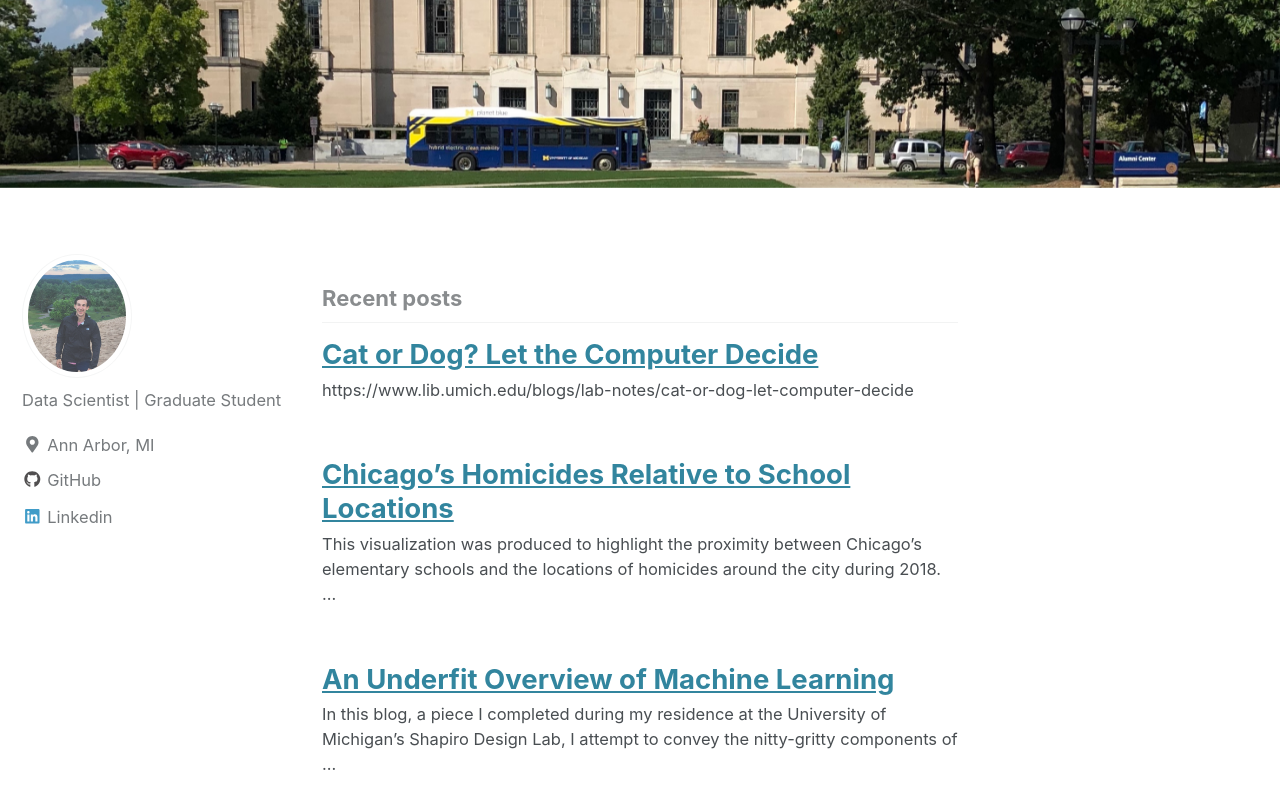
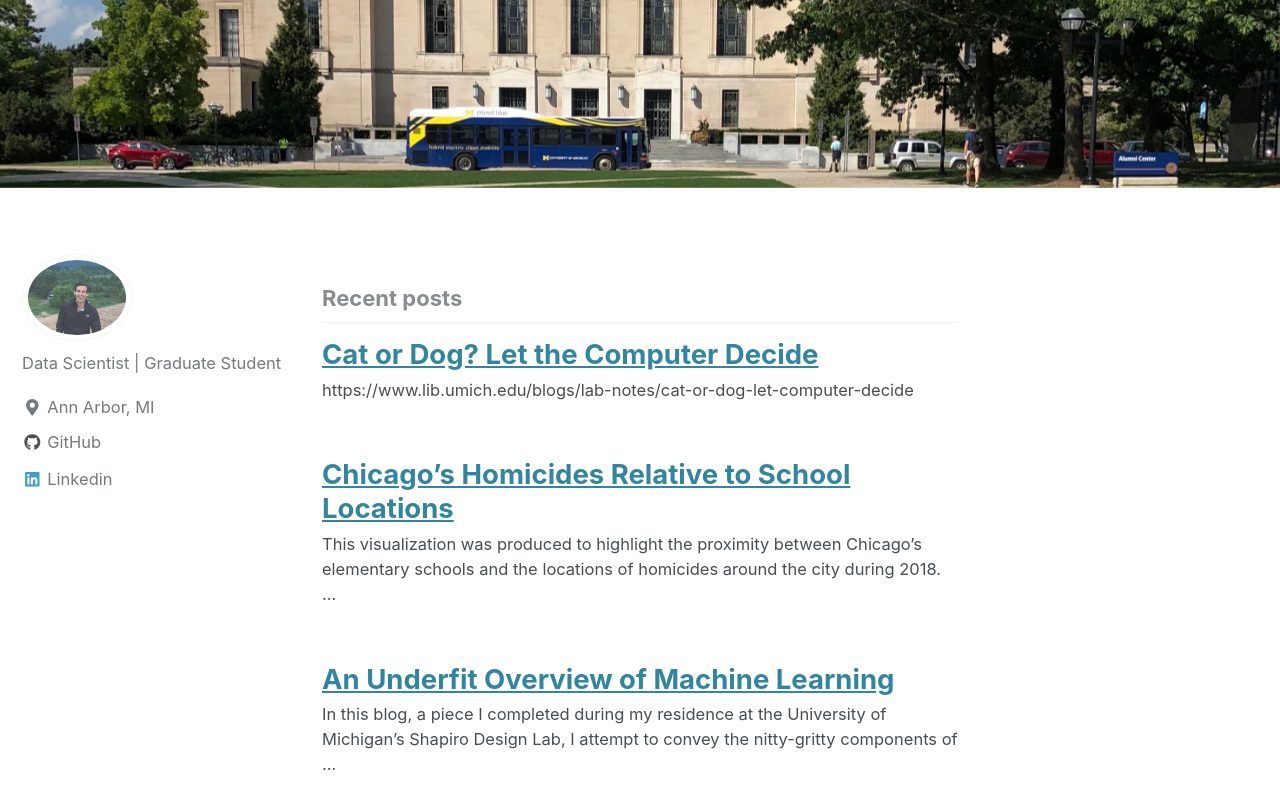
Before and after one commit to connorlockman/connorlockman.github.io, a Jekyll site: the page built from index.html, in a window 1280 px wide and 900 px high, scrolled down 302 px. Shown: the top 809 px of the window. Built offline with Jekyll 4.4.1, drawn with Linux system fonts in a browser that asks for light colours; cached includes are drawn as plain includes; nearby versions of some CDN libraries; the list of posts is cut into pages by our own code.

Commit message:
update image

```diff
--- a/_config.yml
+++ b/_config.yml
@@ -107,7 +107,7 @@
 # Site Author
 author:
   name             : ""
-  avatar           : "/assets/images/lockman_headshot2.JPG" # path of avatar image, e.g. "/assets/images/bio-photo.jpg"
+  avatar           : "/assets/images/lockman_headshot3.JPG" # path of avatar image, e.g. "/assets/images/bio-photo.jpg"
   bio              : "Data Scientist | Graduate Student"
   location         : "Ann Arbor, MI"
   email            :
```
Also changed, not shown: assets/images/lockman_headshot3.JPG (added), 1 other file.
